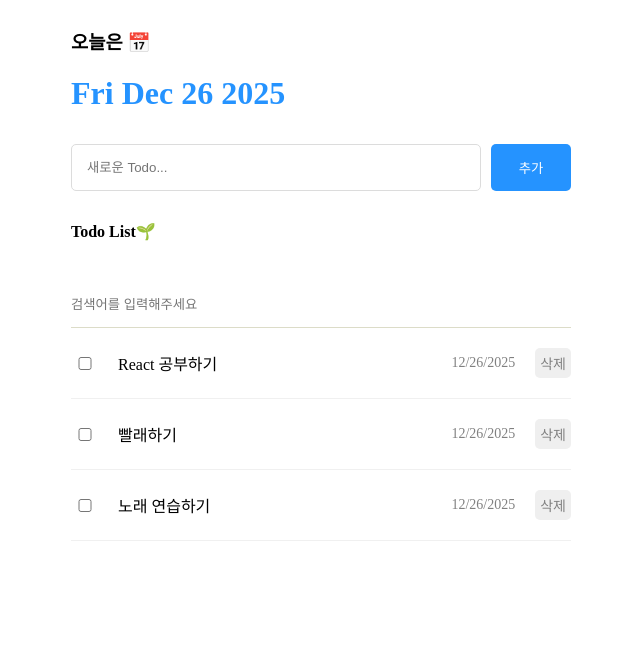
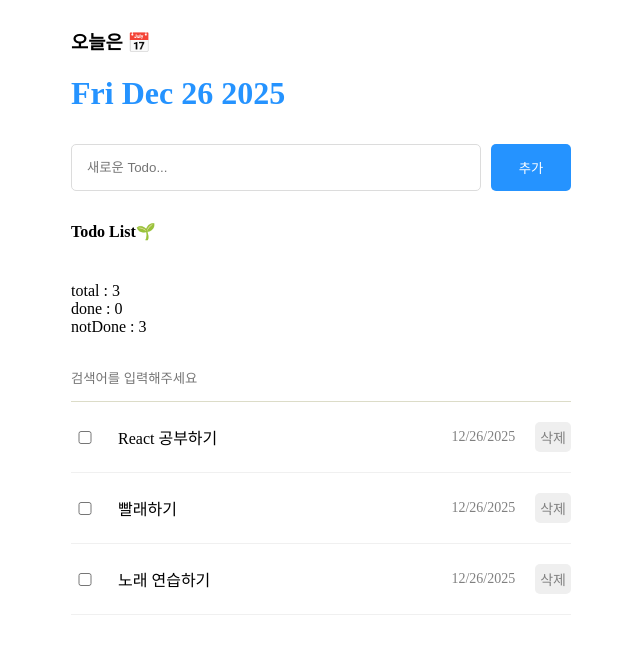
Before and after one commit to ImJaePang/oneBiteReactPractice, a React (Vite) app: page / in a window 1280 px wide. Shown: the top 654 px of the page, without its empty margins (319-959 px from the left). Built offline with nearby package versions, Linux system fonts and the light colour scheme.

Commit message:
useMemo와 연산최적화

```diff
--- a/src/components/List.jsx
+++ b/src/components/List.jsx
@@ -1,6 +1,6 @@
 import "./List.css";
 import TodoItem from "./todoItem";
-import { useState } from "react";
+import { useState, useMemo } from "react";
 
 const List = ({ todos, onUpdate, onDelete}) => {
     const [search, setSearch] = useState("");
@@ -22,9 +22,47 @@
 
     const filteredTodos = getFilteredData();
 
+    // const getAnalizedData = () => {
+
+    //     console.log("getAnalizedData 실행");
+    //     const totalCount = todos.length;
+    //     const doneCount = todos.filter((todo)=>todo.isDone === true).length;
+    //     const notDoneCount = totalCount - doneCount;
+
+    //     return {
+    //         totalCount : totalCount,
+    //         doneCount : doneCount,
+    //         notDoneCount : notDoneCount,
+    //     }
+    // }
+
+    const {totalCount, doneCount, notDoneCount} = useMemo(()=>{
+        console.log("getAnalizedData 실행");
+        const totalCount = todos.length;
+        const doneCount = todos.filter((todo)=>todo.isDone === true).length;
+        const notDoneCount = totalCount - doneCount;
+
+        return {
+            totalCount : totalCount,
+            doneCount : doneCount,
+            notDoneCount : notDoneCount,
+        }
+
+    }, [todos]);
+
+    // const {totalCount, doneCount, notDoneCount} = getAnalizedData();
+
     return (
         <div className="List">
             <h4>Todo List🌱</h4>
+
+            <div>
+                <div>total : {totalCount}</div>
+                <div>done : {doneCount}</div>
+                <div>notDone : {notDoneCount}</div>
+
+            </div>
+
             <input
                 value={search}
                 onChange={onChangeSearch}
```
